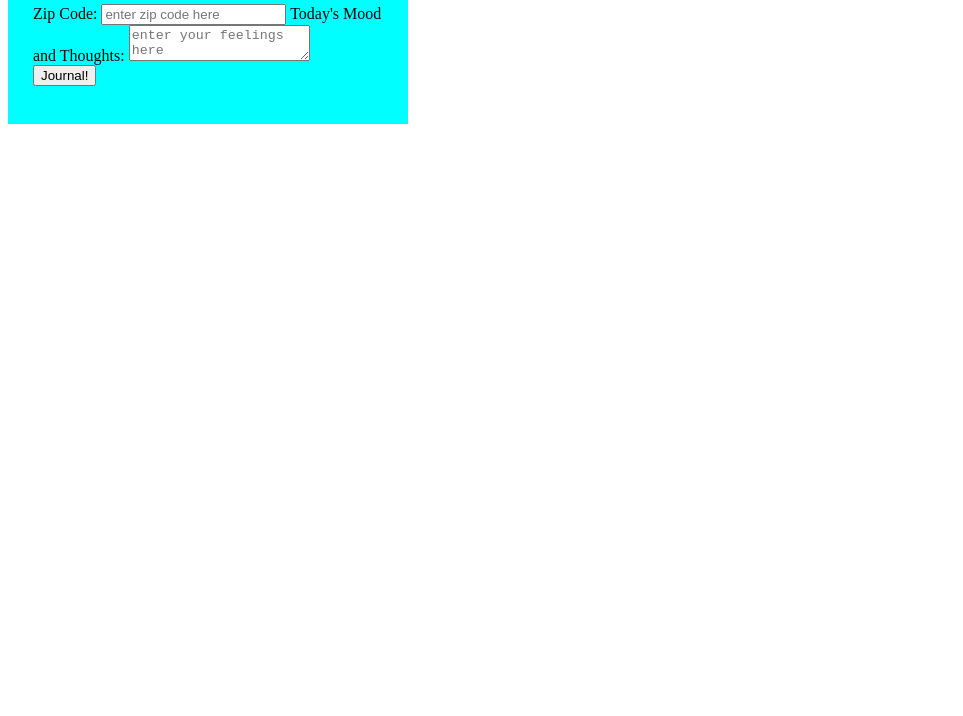
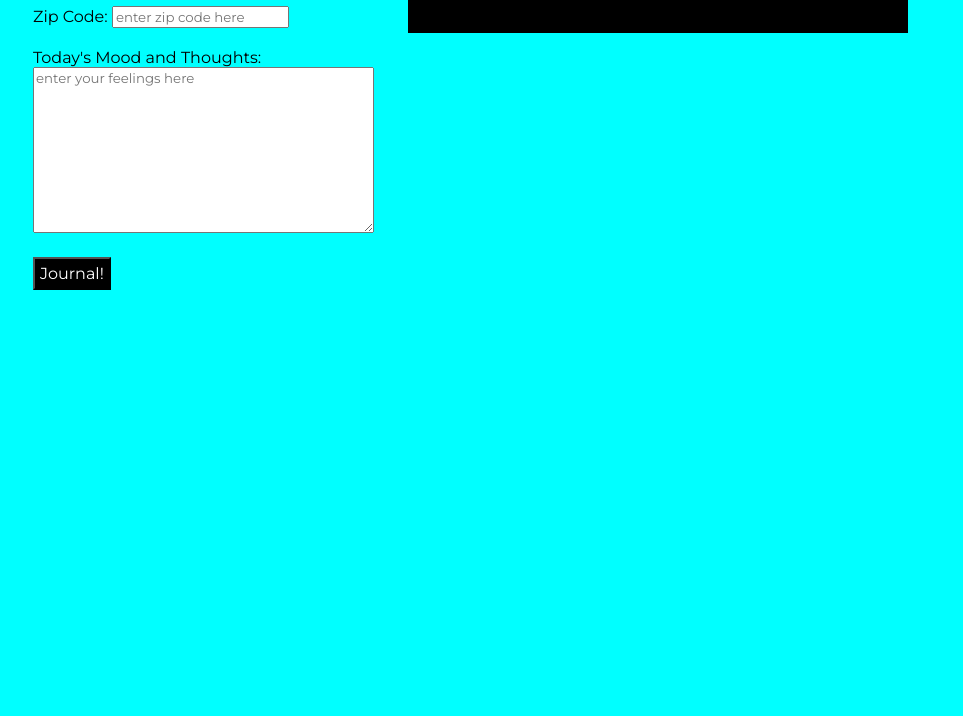
Before and after one commit to LaurenMartini/weatherJournal, a plain HTML site: page website/index.html in a window 1280 px wide. Shown: the part 84-800 px from the top of the page, without its empty margins (0-963 px from the left). Drawn offline with Linux system fonts and the light colour scheme.

Commit message:
style updated for the entire app

```diff
--- a/server.js
+++ b/server.js
@@ -23,10 +23,10 @@ const port = 8000;
 const server = app.listen(port, listening);
 
 //GET
-app.get('', sendData);
+app.get('/all', sendData);
 
 //POST
-app.post('/', addJournalData);
+app.post('/add', addJournalData);
 
 //helper functions
 function listening() {
--- a/website/app.js
+++ b/website/app.js
@@ -29,7 +29,7 @@ function addJournalItem(event) {
         const datePart = fullDate.toDateString();
         const timePart = fullDate.toLocaleString([],{hour: '2-digit', minute: '2-digit'});
         const comboDate = datePart + ' ' + timePart;
-        postJournalData('/', {temperature: temp, date: comboDate, userResponse: journalEntry});
+        postJournalData('/add', {temperature: temp, date: comboDate, userResponse: journalEntry});
     });
 }
 
--- a/website/index.html
+++ b/website/index.html
@@ -7,7 +7,10 @@
         <meta name="viewport" content="width=device-width, initial-scale=1.0">
         <link rel="stylesheet" href="style.css">
 
-        <!--add fonts here-->
+        <!--fonts-->
+        <link rel="preconnect" href="https://fonts.gstatic.com">
+        <!--body font-->
+        <link href="https://fonts.googleapis.com/css2?family=Montserrat&display=swap" rel="stylesheet">
     </head>
     <body>
         <div class="container">
@@ -15,12 +18,16 @@
                 <h1>Weather Journal App</h1>
                 <div id=app>
                     <div class="formBody">
-                        <label class="formLabel">
-                            Zip Code:
-                            <input type="text" id="zip" placeholder="enter zip code here">
-                        </label>
-                        <label class="formLabel">Today's Mood and Thoughts:</label>
-                        <textarea id="feelings" placeholder="enter your feelings here"></textarea>
+                        <div class="formZip">
+                            <label class="formLabel">
+                                Zip Code:
+                                <input type="text" id="zip" placeholder="enter zip code here">
+                            </label>
+                        </div>
+                        <div class="formFeelings">
+                            <label class="formLabel">Today's Mood and Thoughts:</label>
+                            <textarea id="feelings" placeholder="enter your feelings here" rows="10" cols="40"></textarea>
+                        </div>
                     </div>
                     <div class="formBtn">
                         <button type="submit" class="btn" id="generate">Journal!</button>
@@ -29,15 +36,30 @@
             </div>
             <div class="main">
                 <h2>Latest Post:</h2>
-                <div id="entryHolder">
-                    <div id="date"></div>
-                    <div id="temp"></div>
-                    <div id="content"></div>
+                <div id="entryHolder" class="card">
+                    <!-- <div id="date">Sat Apr 10 2021 10:43 PM</div> -->
+                    <!-- <div id="temp">59 F</div> -->
+                    <!-- <div id="content">Tired</div> -->
                 </div>
                 <!--add a card for each input that the user makes-->
                 <!--dynamically add archived posts here each time a new post is added-->
                 <!--move previous latest post here-->
-                <div id="archivePosts"></div>
+                <div id="archivePosts">
+                    <!--temp to just test and finalize styling-->
+                    <!-- <h2>Archived Posts:</h2> -->
+                    <!-- <div class="card"> -->
+                        <!--add divs like the latest post-->
+                        <!-- <div id="date">Sat Apr 10 2021 10:43 PM</div> -->
+                        <!-- <div id="temp">59 F</div> -->
+                        <!-- <div id="content">Tired</div> -->
+                    <!-- </div> -->
+                    <!-- <div class="card"> -->
+                        <!--add divs like the latest post-->
+                        <!-- <div id="date">Sat Apr 10 2021 10:43 PM</div> -->
+                        <!-- <div id="temp">59 F</div> -->
+                        <!-- <div id="content">Tired</div> -->
+                    <!-- </div> -->
+                </div>
             </div>
         </div>
         <script src="app.js" type="text/javascript"></script>
--- a/website/style.css
+++ b/website/style.css
@@ -11,7 +11,6 @@
 .sidebar{
     grid-area:sd;
     padding: 0 25px;
-    background-color: aqua;
 }
 
 .main{
@@ -37,3 +36,42 @@
         grid-template-areas: "sd sd main";
     }
 }
+
+/*general css styles*/
+body {
+    background-color: aqua;
+    font-family: 'Montserrat', sans-serif;
+}
+
+input {
+    font-family: 'Montserrat', sans-serif;
+}
+
+textarea {
+    font-family: 'Montserrat', sans-serif;
+}
+
+button {
+    font-family: 'Montserrat', sans-serif;
+    padding: 5px;
+    background-color: black;
+    color: white;
+    font-size: 16px;
+}
+
+/*form styles*/
+.formFeelings {
+    margin-top: 20px;
+}
+
+.formBtn {
+    margin-top: 20px;
+}
+
+/*post styles*/
+.card {
+    color: white;
+    background-color: black;
+    padding: 20px;
+    margin-bottom: 20px;
+}
```
